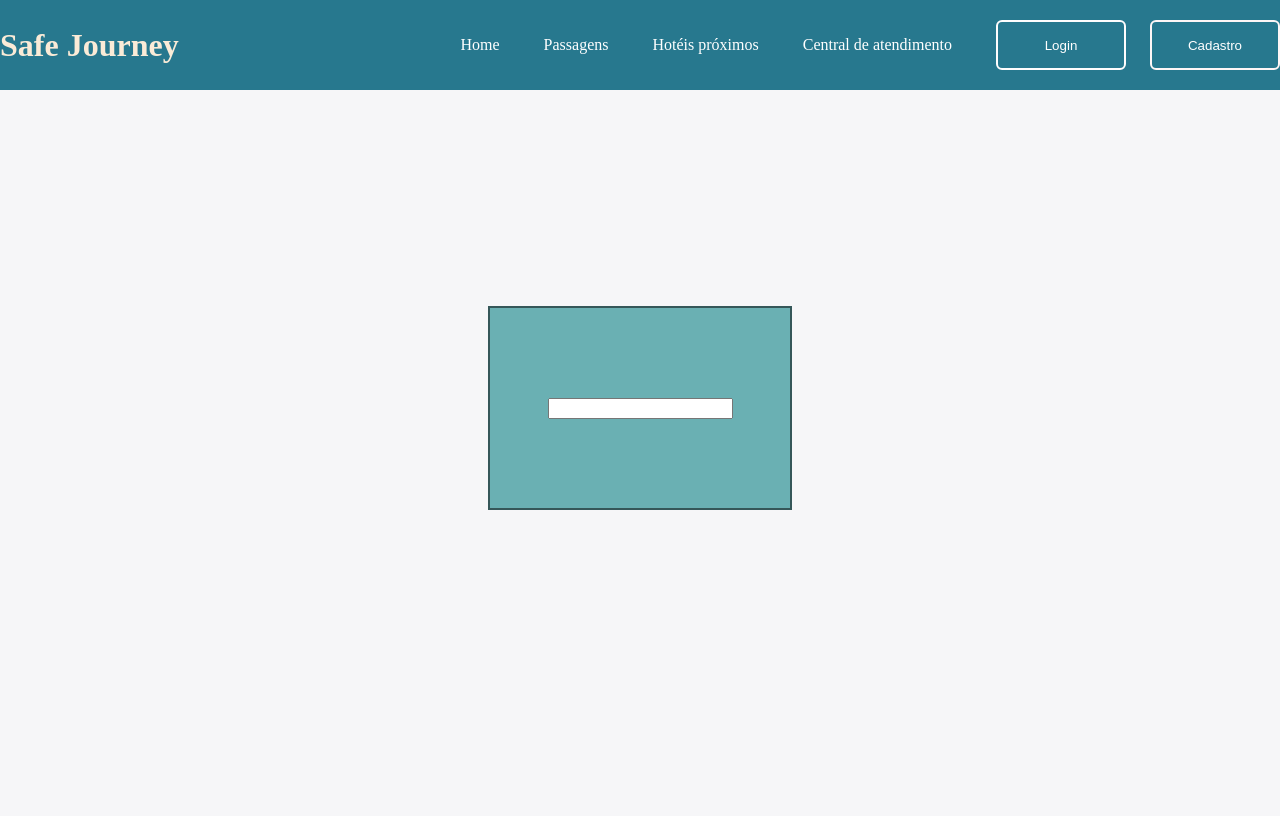
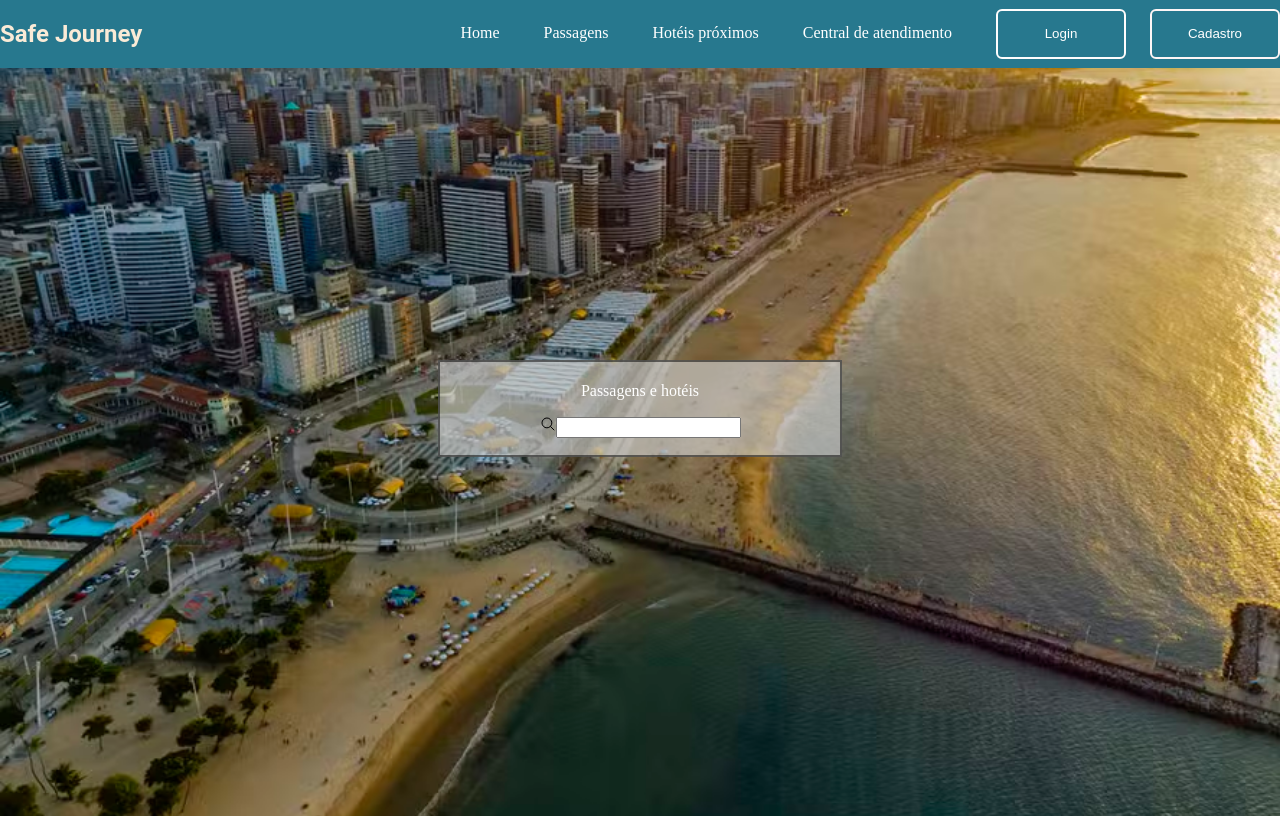
Before and after one commit to Breno-arauj/provahtml_css, a plain HTML site: page index.html in a window 1280 px wide. Drawn offline with nearby package versions, Linux system fonts and the light colour scheme.

Commit message:
Subindo codigo

```diff
--- a/css/style.css
+++ b/css/style.css
@@ -3,13 +3,13 @@ body {
     justify-content: center;
     align-items: center;
     min-height: 100vh;
-    background:  rgb(246, 246, 248);
+    background: url(/img/beira-mar-de-fortaleza-foto-fco-fontenele.avif);
     background-size: cover;
     background-position: center;
 }
 
 h2.safejourney {
-    font-size: 2em;
+    font-family: 'Roboto', sans-serif;
     color: antiquewhite;
 }
 
@@ -77,12 +77,31 @@ nav .btn-cadastro {
 
     main {
 
-        background-color: rgba(34, 140, 144, 0.658);
+        background-color: rgba(204, 204, 202, 0.658);
         position: relative;
-        width: 300px;
-        height: 200px;
+        width: 400px;
+        height: 93px;
         border: 2px solid rgba(0, 0, 0, 0.5);
         display: flex;
         justify-content: center;
         align-items: center;
     }
+
+    p {
+
+        color: rgb(255, 255, 255);
+        margin-top: 20px;
+        text-align: center;
+    }
+
+div .btn-ofertas {
+    width: 130px;
+    height: 50px;
+    border-radius: 6px;
+    margin-left: 40px;
+    font-weight: 500;
+    color: white;
+    background-color: transparent;
+    border: 2px solid rgb(255, 253, 253);
+    cursor: pointer;
+}
--- a/index.html
+++ b/index.html
@@ -5,6 +5,8 @@
     <meta name="viewport" content="width=device-width, initial-scale=1.0">
     <title>Safe Journey</title>
     <link rel="stylesheet" href="css/style.css">
+    <script type="module" src="https://unpkg.com/ionicons@7.1.0/dist/ionicons/ionicons.esm.js"></script>
+    <script nomodule src="https://unpkg.com/ionicons@7.1.0/dist/ionicons/ionicons.js"></script>
 
 
 </head>
@@ -26,12 +28,16 @@
         <span class="icons">
 
         </span>
-        <div class="form-boxn">
+        <div class="form-box">
+            <form>
+
+
 
                 <div class="input-box">
 
+                    <p>Passagens e hotéis</p>
 
-                    <input type="search" id="search">
+                    <ion-icon name="search-outline"></ion-icon><input type="search" id="search">
                     <label for="search"></label>
                 </div>
 
```
Also changed, not shown: img/2023-02-22.png (added), img/beira-mar-de-fortaleza-foto-fco-fontenele.avif (added), img/licensed-image (1).jpg (added), img/licensed-image.jpg (added).
